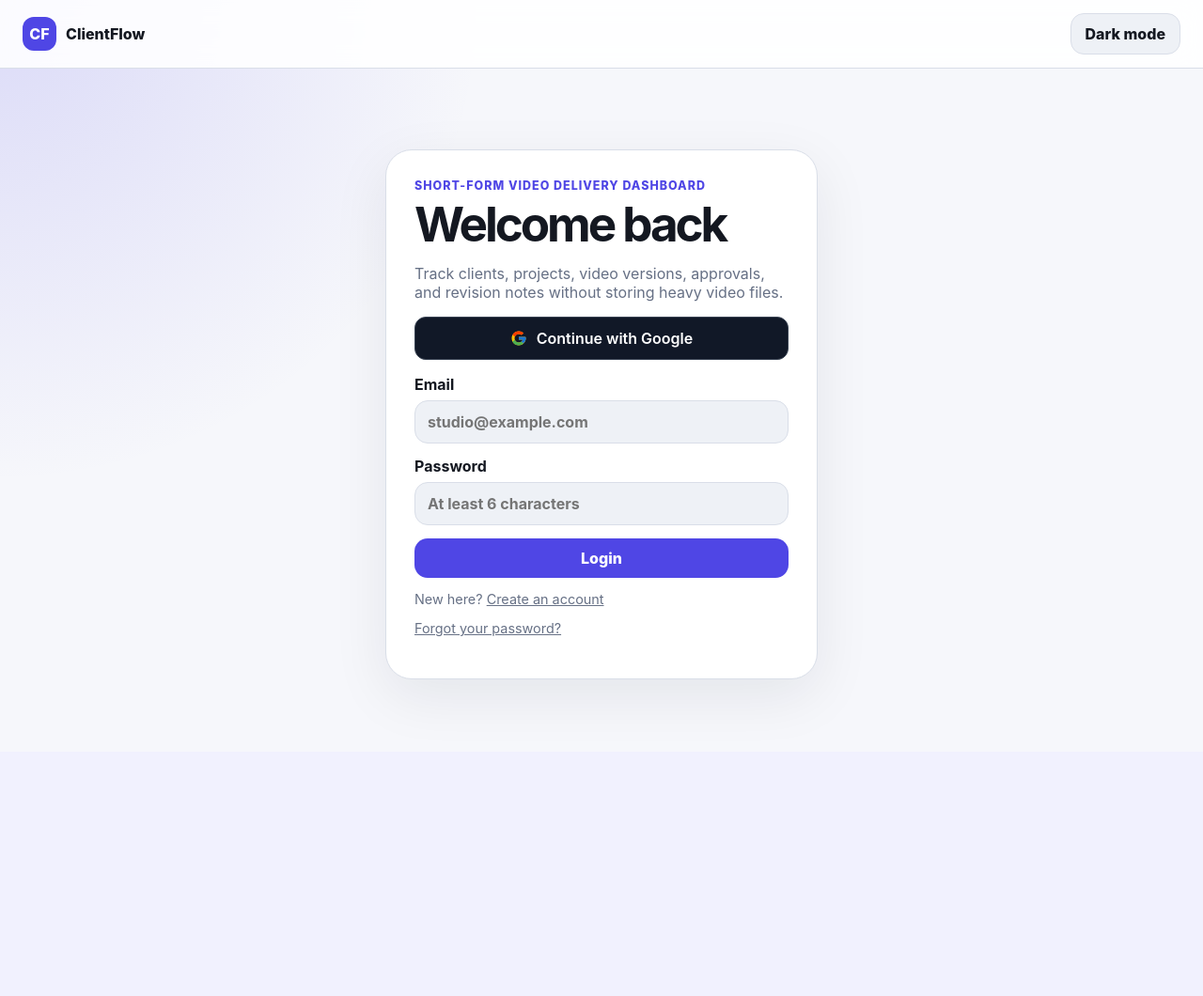
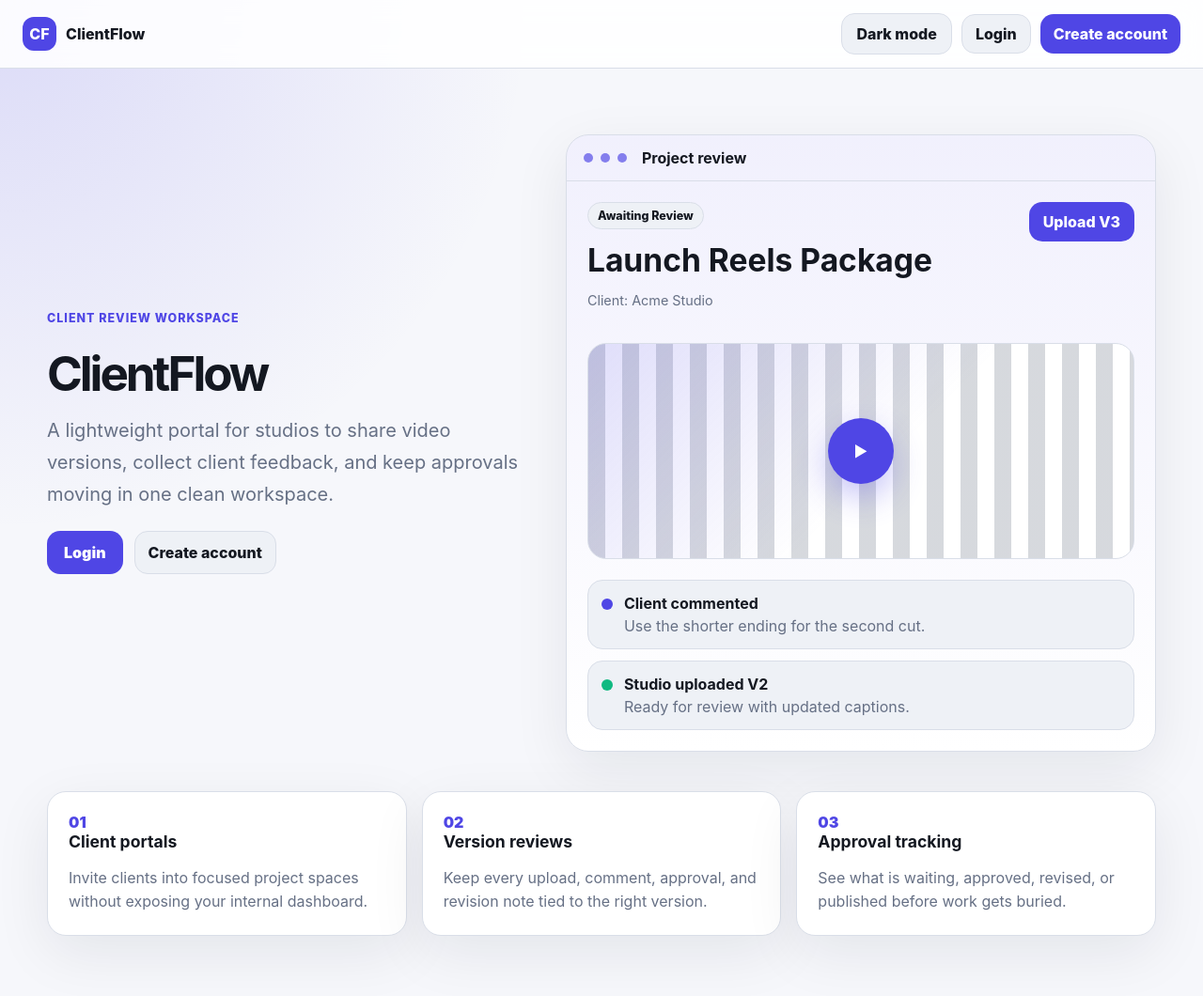
Before and after one commit to melody940504-ai/clientflow, a FastAPI app: page / in a window 1280 px wide. Shown: the whole page at 94% size. Before the commit the page ends 737 px from the top, so only its background shows below. Run offline with FastAPI, Linux system fonts and the light colour scheme; some libraries are stand-ins or nearby versions.

Commit message:
Add public landing page and login route

```diff
--- a/app/main.py
+++ b/app/main.py
@@ -551,11 +551,18 @@ def home(request: Request):
     user = get_current_user(request)
     if user:
         return redirect("/dashboard")
-    return templates.TemplateResponse("login.html", {"request": request, "mode": "login", "error": None})
+    return templates.TemplateResponse("landing.html", {"request": request, "user": None})
+
+@app.get("/login", response_class=HTMLResponse)
+def login_page(request: Request):
+    user = get_current_user(request)
+    if user:
+        return redirect("/dashboard")
+    return templates.TemplateResponse("login.html", {"request": request, "mode": "login", "error": None, "user": None})
 
 @app.get("/register", response_class=HTMLResponse)
 def register_page(request: Request):
-    return templates.TemplateResponse("login.html", {"request": request, "mode": "register", "error": None})
+    return templates.TemplateResponse("login.html", {"request": request, "mode": "register", "error": None, "user": None})
 
 @app.post("/register")
 def register(email: str = Form(...), password: str = Form(...)):
@@ -603,7 +610,7 @@ def register(email: str = Form(...), password: str = Form(...)):
         verify_url
     )
 
-    return redirect("/?success=verification-sent")
+    return redirect("/login?success=verification-sent")
 
 
 import logging
@@ -618,16 +625,16 @@ def login(request: Request, email: str = Form(...), password: str = Form(...)):
         user = db.execute("SELECT * FROM users WHERE email = ?", (email.strip().lower(),)).fetchone()
 
     if not user:
-        return RedirectResponse(url="/?error=no_account", status_code=303)
+        return RedirectResponse(url="/login?error=no_account", status_code=303)
 
     if not user["is_verified"]:
         return RedirectResponse(
-            url="/?error=email-not-verified",
+            url="/login?error=email-not-verified",
             status_code=303
         )
 
     if not verify_password(password, user["password_hash"]):
-        return RedirectResponse(url="/?error=wrong_password", status_code=303)
+        return RedirectResponse(url="/login?error=wrong_password", status_code=303)
 
     response = RedirectResponse(url=post_login_path(user), status_code=303)
     response.set_cookie("session", serializer.dumps(user["id"]), httponly=True, samesite="lax")
@@ -728,7 +735,7 @@ def reset_password(token: str, password: str = Form(...)):
             (hash_password(password), user["id"]),
         )
 
-    return redirect("/?success=password-reset")
+    return redirect("/login?success=password-reset")
 
 @app.get("/login/google")
 async def login_google(request: Request):
@@ -745,7 +752,7 @@ async def auth_google_callback(request: Request):
     user_info = token.get("userinfo")
 
     if not user_info or not user_info.get("email"):
-        return RedirectResponse(url="/?error=google_login_failed", status_code=303)
+        return RedirectResponse(url="/login?error=google_login_failed", status_code=303)
 
     email = user_info["email"].strip().lower()
 
@@ -801,7 +808,7 @@ def verify_email(token: str):
         ).fetchone()
 
         if not user:
-            return redirect("/?error=invalid-verification-link")
+            return redirect("/login?error=invalid-verification-link")
 
         db.execute(
             """
@@ -814,7 +821,7 @@ def verify_email(token: str):
             (user["id"],)
         )
 
-    return redirect("/?success=email-verified")
+    return redirect("/login?success=email-verified")
 
 @app.get("/logout")
 def logout():
--- a/app/static/styles.css
+++ b/app/static/styles.css
@@ -64,7 +64,22 @@ button, input, textarea, select { font: inherit; }
   background: var(--primary);
   color: #fff;
 }
-.top-actions { display: flex; align-items: center; gap: 10px; }
+.top-actions { display: flex; align-items: center; flex-wrap: wrap; gap: 10px; }
+.top-primary {
+  display: inline-flex;
+  align-items: center;
+  justify-content: center;
+  min-height: 42px;
+  padding: 10px 14px;
+  border-radius: 14px;
+  background: var(--primary);
+  color: #fff;
+  font-weight: 800;
+  text-decoration: none;
+  transition: transform .16s ease, filter .16s ease, background-color .16s ease;
+}
+.top-primary:hover { background: var(--primary-strong); filter: brightness(1.04); }
+.top-primary:active { transform: translateY(1px); }
 .container { width: min(1180px, calc(100% - 32px)); margin: 28px auto 64px; }
 
 .hero, .project-header {
@@ -84,6 +99,151 @@ h3 { margin: 8px 0; }
 
 .auth-shell { min-height: calc(100vh - 120px); display: grid; place-items: center; }
 .auth-card { width: min(460px, 100%); background: var(--surface); border: 1px solid var(--border); border-radius: 28px; padding: 30px; box-shadow: var(--shadow); }
+.landing-hero {
+  display: grid;
+  grid-template-columns: minmax(0, 0.9fr) minmax(420px, 1.1fr);
+  align-items: center;
+  gap: 38px;
+  min-height: calc(100vh - 190px);
+  padding: 42px 0;
+}
+.landing-copy {
+  display: grid;
+  gap: 18px;
+}
+.landing-copy h1 {
+  margin-bottom: 0;
+}
+.landing-lead {
+  max-width: 620px;
+  margin: 0;
+  color: var(--muted);
+  font-size: clamp(1.05rem, 2vw, 1.25rem);
+  line-height: 1.7;
+}
+.landing-actions {
+  display: flex;
+  flex-wrap: wrap;
+  gap: 12px;
+  margin-top: 4px;
+}
+.cta-link {
+  display: inline-flex;
+  align-items: center;
+  justify-content: center;
+  min-height: 46px;
+  padding: 12px 18px;
+  border-radius: 14px;
+  font-weight: 900;
+  text-decoration: none;
+}
+.product-preview-panel {
+  overflow: hidden;
+  border: 1px solid var(--border);
+  border-radius: 24px;
+  background: linear-gradient(180deg, color-mix(in srgb, var(--surface) 92%, var(--primary)), var(--surface));
+  box-shadow: var(--shadow);
+}
+.preview-toolbar {
+  display: flex;
+  align-items: center;
+  gap: 8px;
+  padding: 14px 18px;
+  border-bottom: 1px solid var(--border);
+  color: var(--muted);
+}
+.preview-toolbar strong {
+  margin-left: 8px;
+  color: var(--text);
+}
+.preview-dot {
+  width: 10px;
+  height: 10px;
+  border-radius: 999px;
+  background: color-mix(in srgb, var(--primary) 70%, var(--surface));
+}
+.preview-project {
+  display: flex;
+  align-items: flex-start;
+  justify-content: space-between;
+  gap: 16px;
+  padding: 22px;
+}
+.preview-project h2 {
+  margin: 12px 0 8px;
+  font-size: clamp(1.4rem, 3vw, 2.1rem);
+}
+.preview-video {
+  display: grid;
+  place-items: center;
+  min-height: 230px;
+  margin: 0 22px 22px;
+  border: 1px solid var(--border);
+  border-radius: 20px;
+  background:
+    linear-gradient(135deg, color-mix(in srgb, var(--primary) 18%, transparent), transparent 55%),
+    repeating-linear-gradient(90deg, color-mix(in srgb, var(--surface-2) 90%, #000) 0 18px, var(--surface) 18px 36px);
+}
+.play-button {
+  display: grid;
+  place-items: center;
+  width: 70px;
+  height: 70px;
+  border-radius: 999px;
+  background: var(--primary);
+  color: #fff;
+  box-shadow: 0 14px 34px color-mix(in srgb, var(--primary) 32%, transparent);
+}
+.preview-activity {
+  display: grid;
+  gap: 12px;
+  padding: 0 22px 22px;
+}
+.activity-item {
+  display: grid;
+  grid-template-columns: auto 1fr;
+  gap: 12px;
+  padding: 14px;
+  border: 1px solid var(--border);
+  border-radius: 16px;
+  background: var(--surface-2);
+}
+.activity-item p {
+  margin: 4px 0 0;
+  color: var(--muted);
+}
+.activity-pin {
+  width: 12px;
+  height: 12px;
+  margin-top: 5px;
+  border-radius: 999px;
+  background: var(--primary);
+}
+.activity-pin.is-done {
+  background: #10b981;
+}
+.feature-grid {
+  display: grid;
+  grid-template-columns: repeat(3, minmax(0, 1fr));
+  gap: 16px;
+  margin-bottom: 48px;
+}
+.feature-card {
+  padding: 22px;
+  border: 1px solid var(--border);
+  border-radius: 20px;
+  background: var(--surface);
+  box-shadow: var(--shadow);
+}
+.feature-card span {
+  color: var(--primary);
+  font-weight: 900;
+}
+.feature-card p {
+  margin: 0;
+  color: var(--muted);
+  line-height: 1.6;
+}
 .settings-shell { width: min(980px, 100%); margin: 0 auto; }
 .settings-card { width: min(640px, 100%); }
 .settings-form { display: grid; gap: 28px; padding: 28px; }
@@ -197,6 +357,19 @@ button:disabled { cursor: not-allowed; opacity: 0.55; }
 .primary { background: var(--primary); color: #fff; }
 .primary:hover { background: var(--primary-strong); }
 .secondary, .theme-toggle, .ghost { background: var(--surface-2); color: var(--text); border: 1px solid var(--border); }
+.ghost {
+  display: inline-flex;
+  align-items: center;
+  justify-content: center;
+  min-height: 42px;
+  padding: 10px 14px;
+  border-radius: 14px;
+  font-weight: 800;
+  text-decoration: none;
+  transition: transform .16s ease, filter .16s ease, background-color .16s ease, border-color .16s ease;
+}
+.ghost:hover { filter: brightness(1.04); border-color: var(--primary); }
+.ghost:active { transform: translateY(1px); }
 .filters { display: grid; grid-template-columns: repeat(4, minmax(0, 1fr)); gap: 12px; align-items: end; }
 
 .projects-list, .version-list { display: grid; gap: 14px; }
@@ -222,6 +395,8 @@ button:disabled { cursor: not-allowed; opacity: 0.55; }
   .topbar { padding: 12px 16px; }
   .container { width: min(100% - 22px, 1180px); margin-top: 18px; }
   .hero, .project-header, .project-card, .version-top { flex-direction: column; }
+  .landing-hero { grid-template-columns: 1fr; min-height: auto; padding: 28px 0; }
+  .feature-grid { grid-template-columns: 1fr; }
   .stats-grid { grid-template-columns: repeat(2, 1fr); }
   .panel-grid { grid-template-columns: 1fr; }
   .filters { grid-template-columns: 1fr; }
@@ -236,6 +411,12 @@ button:disabled { cursor: not-allowed; opacity: 0.55; }
 @media (max-width: 520px) {
   .topbar { align-items: flex-start; flex-direction: column; }
   .top-actions { width: 100%; justify-content: space-between; }
+  .top-actions .theme-toggle, .top-actions .ghost, .top-actions .top-primary { flex: 1; }
+  .landing-actions .cta-link { width: 100%; }
+  .preview-project { flex-direction: column; }
+  .preview-project button { width: 100%; }
+  .preview-video { min-height: 180px; margin-inline: 14px; }
+  .preview-activity { padding-inline: 14px; }
   .stats-grid { grid-template-columns: 1fr; }
   .panel, .auth-card { padding: 18px; border-radius: 18px; }
   .settings-form { gap: 24px; }
--- a/app/templates/base.html
+++ b/app/templates/base.html
@@ -4,11 +4,11 @@
   <meta charset="utf-8">
   <meta name="viewport" content="width=device-width, initial-scale=1">
   <title>{{ title or 'ClientFlow' }}</title>
-  <link rel="stylesheet" href="/static/styles.css?v=20260723-settings-cards">
+  <link rel="stylesheet" href="/static/styles.css?v=20260723-landing-login">
 </head>
 <body>
   <header class="topbar">
-    <a class="brand" href="/dashboard">
+    <a class="brand" href="{% if user %}/dashboard{% else %}/{% endif %}">
       <span class="logo">CF</span>
       <span>ClientFlow</span>
     </a>
@@ -16,12 +16,15 @@
       <button class="theme-toggle" type="button" id="themeToggle">Toggle theme</button>
       {% if user %}
       <a href="/logout" class="ghost">Logout</a>
+      {% else %}
+      <a href="/login" class="ghost">Login</a>
+      <a href="/register" class="top-primary">Create account</a>
       {% endif %}
     </div>
   </header>
   <main class="container">
     {% block content %}{% endblock %}
   </main>
-  <script src="/static/app.js?v=20260723-settings-cards"></script>
+  <script src="/static/app.js?v=20260723-landing-login"></script>
 </body>
 </html>
--- a/app/templates/forgot_password.html
+++ b/app/templates/forgot_password.html
@@ -22,7 +22,7 @@
     </form>
 
     <p class="muted small">
-      Remembered it? <a href="/">Back to login</a>
+      Remembered it? <a href="/login">Back to login</a>
     </p>
   </div>
 </section>
--- /dev/null
+++ b/app/templates/landing.html
@@ -0,0 +1,72 @@
+{% extends "base.html" %}
+{% set title = 'ClientFlow - Client Review Workspace' %}
+{% block content %}
+<section class="landing-hero">
+  <div class="landing-copy">
+    <p class="eyebrow">Client review workspace</p>
+    <h1>ClientFlow</h1>
+    <p class="landing-lead">
+      A lightweight portal for studios to share video versions, collect client feedback,
+      and keep approvals moving in one clean workspace.
+    </p>
+    <div class="landing-actions">
+      <a class="primary cta-link" href="/login">Login</a>
+      <a class="ghost cta-link" href="/register">Create account</a>
+    </div>
+  </div>
+
+  <div class="product-preview-panel" aria-label="ClientFlow product preview">
+    <div class="preview-toolbar">
+      <span class="preview-dot"></span>
+      <span class="preview-dot"></span>
+      <span class="preview-dot"></span>
+      <strong>Project review</strong>
+    </div>
+    <div class="preview-project">
+      <div>
+        <span class="badge">Awaiting Review</span>
+        <h2>Launch Reels Package</h2>
+        <p class="muted small">Client: Acme Studio</p>
+      </div>
+      <button class="primary" type="button">Upload V3</button>
+    </div>
+    <div class="preview-video">
+      <div class="play-button">▶</div>
+    </div>
+    <div class="preview-activity">
+      <div class="activity-item">
+        <span class="activity-pin"></span>
+        <div>
+          <strong>Client commented</strong>
+          <p>Use the shorter ending for the second cut.</p>
+        </div>
+      </div>
+      <div class="activity-item">
+        <span class="activity-pin is-done"></span>
+        <div>
+          <strong>Studio uploaded V2</strong>
+          <p>Ready for review with updated captions.</p>
+        </div>
+      </div>
+    </div>
+  </div>
+</section>
+
+<section class="feature-grid" aria-label="ClientFlow features">
+  <article class="feature-card">
+    <span>01</span>
+    <h2>Client portals</h2>
+    <p>Invite clients into focused project spaces without exposing your internal dashboard.</p>
+  </article>
+  <article class="feature-card">
+    <span>02</span>
+    <h2>Version reviews</h2>
+    <p>Keep every upload, comment, approval, and revision note tied to the right version.</p>
+  </article>
+  <article class="feature-card">
+    <span>03</span>
+    <h2>Approval tracking</h2>
+    <p>See what is waiting, approved, revised, or published before work gets buried.</p>
+  </article>
+</section>
+{% endblock %}
--- a/app/templates/login.html
+++ b/app/templates/login.html
@@ -85,7 +85,7 @@
       </button>
     </form>
     <p class="muted small">
-      {% if mode == 'register' %}Already have an account? <a href="/">Login</a>{% else %}New here? <a href="/register">Create an account</a>{% endif %}
+      {% if mode == 'register' %}Already have an account? <a href="/login">Login</a>{% else %}New here? <a href="/register">Create an account</a>{% endif %}
     </p>
     {% if mode != 'register' %}
     <p class="muted small">
```
